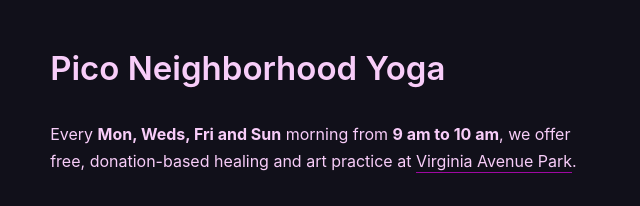
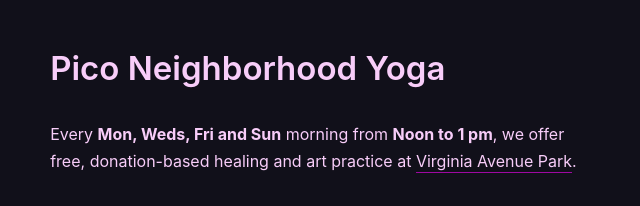
Before and after one commit to natarajgcb/natarajg, a Next.js app: page /yoga/pico in a window 1280 px wide. Shown: the part 1123-1329 px from the top of the page, without its empty margins (314-954 px from the left). Built offline with nearby package versions, Linux system fonts and the light colour scheme.

Commit message:
Updating time of neighborhood Yoga Practice

```diff
--- a/pages/yoga/pico.js
+++ b/pages/yoga/pico.js
@@ -26,11 +26,11 @@
   const mngprops = {
     meta: {
       title: "Yoga @ Pico * Master Nataraj G",
-      description: "Every Mon, Weds, Fri and Sun morning at 9am, we offer free, donation-based healing practice at Virginia Avenue Park."
+      description: "Every Mon, Weds, Fri and Sun morning at noon, we offer free, donation-based healing practice at Virginia Avenue Park."
     },
     og: {
       title: "Yoga @ Pico * Master Nataraj G",
-      description: "Every Mon, Weds, Fri and Sun morning at 9am, we offer free, donation-based healing practice at Virginia Avenue Park.",
+      description: "Every Mon, Weds, Fri and Sun morning at noon, we offer free, donation-based healing practice at Virginia Avenue Park.",
       image: "/img/yoga/MNGParkYogaTree.jpg"
     }
   };
@@ -47,7 +47,7 @@
       </MNGH1>
 
       <MNGBody>
-        Every <strong>Mon, Weds, Fri and Sun</strong> morning from <strong>9 am to 10 am</strong>, we offer free, donation-based healing and art practice at <a href="https://goo.gl/maps/Uk5Tm8rs9coDUEa26" rel="noreferrer" target="_blank">Virginia Avenue Park</a>.
+        Every <strong>Mon, Weds, Fri and Sun</strong> morning from <strong>Noon to 1 pm</strong>, we offer free, donation-based healing and art practice at <a href="https://goo.gl/maps/Uk5Tm8rs9coDUEa26" rel="noreferrer" target="_blank">Virginia Avenue Park</a>.
       </MNGBody>
 
       <MNGBody>
```
